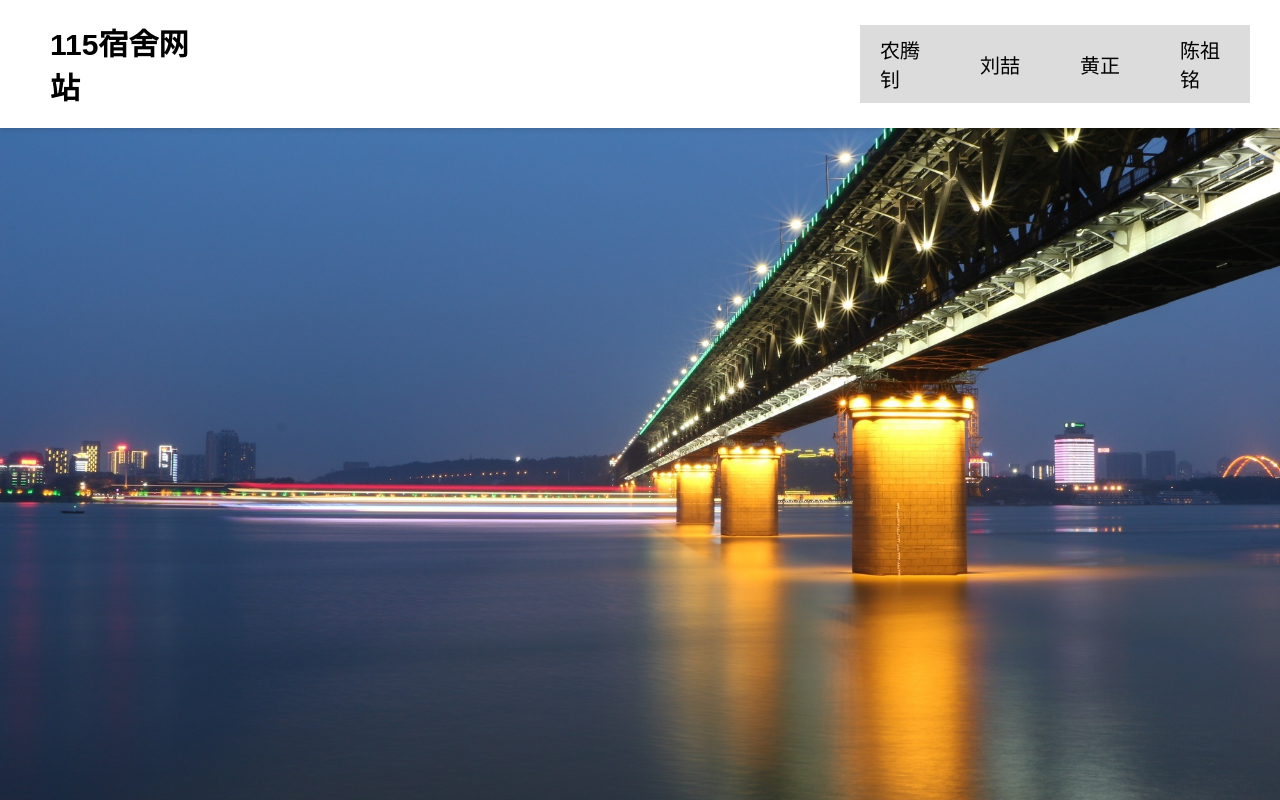
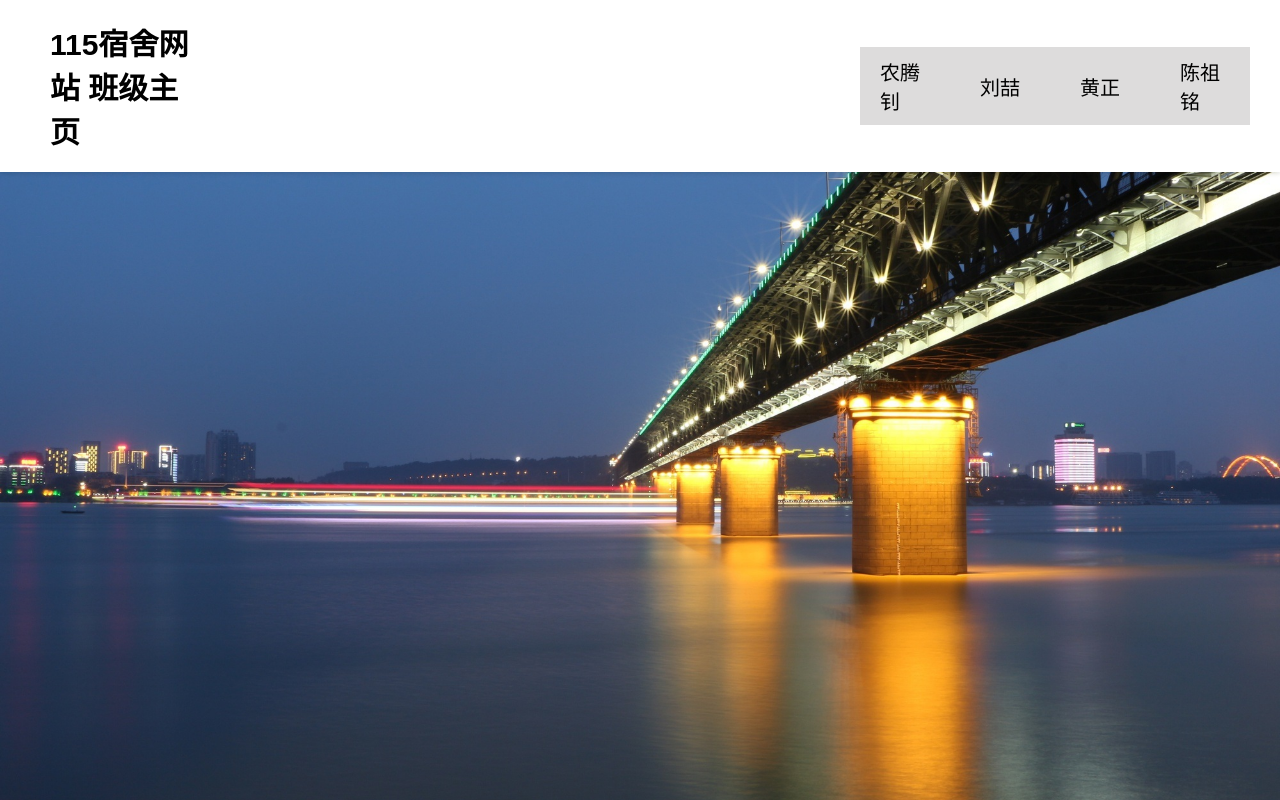
Before and after one commit to FIY-pc/dorm_website, a plain HTML site: page index.html in a window 1280 px wide. Drawn offline with Linux system fonts and the light colour scheme.

Commit message:
Update website

```diff
--- a/index.html
+++ b/index.html
@@ -9,6 +9,7 @@
     <nav class="navbar">
         <div class="nav-left">
             <a href="index.html">115宿舍网站</a>
+            <a href="https://azuremgd.github.io/innovation-class/homepage/cs2401">班级主页</a>
         </div>
         <div class="nav-right">
             <ul>
```
